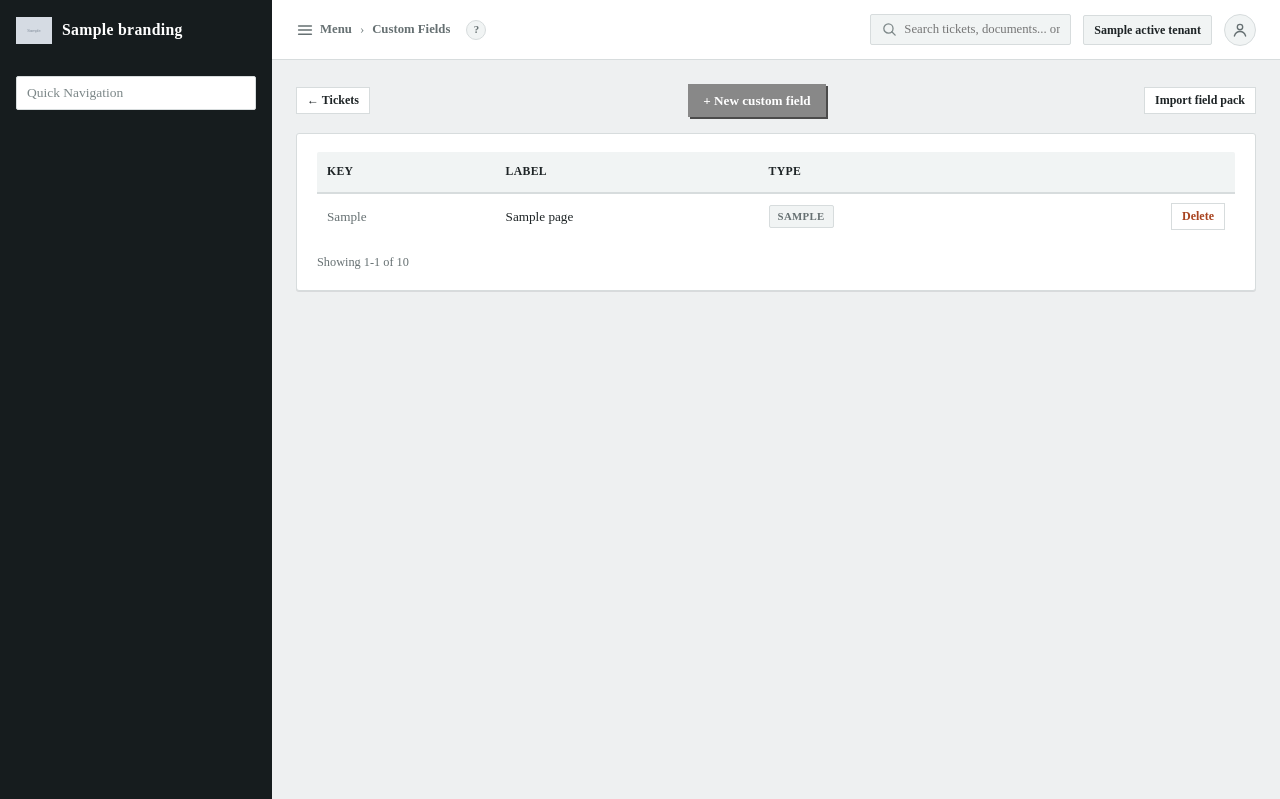
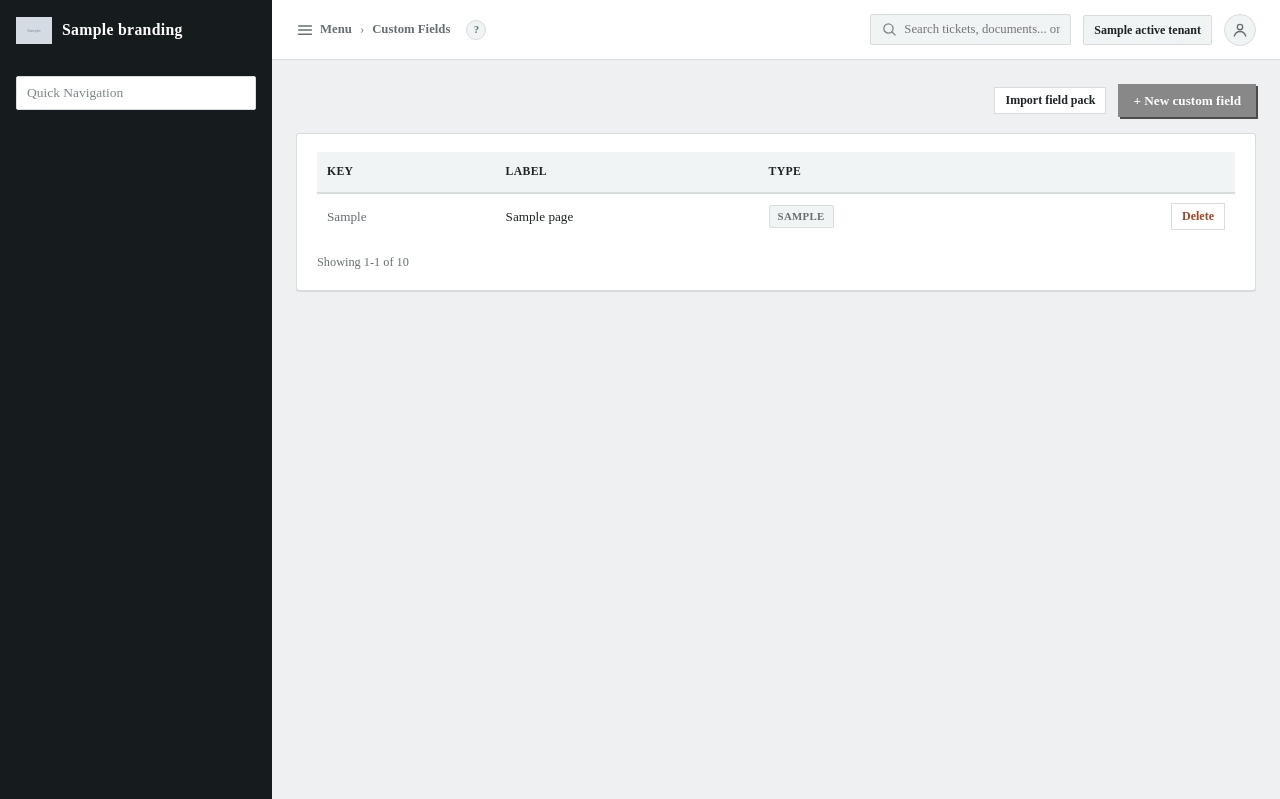
Before and after one commit to timlossev/rain, a Python web app: template backend/src/rain/web/templates/tickets/fields.html in a window 1280 px wide. Shown: the top 799 px of the page. Run offline with Jinja, Linux system fonts and the light colour scheme; the template is opened without the code that fills it: most values are stand-ins (such as "Sample title", 1, 10 or a date in 2020); grey boxes marked "Sample" are stand-in pictures; some libraries are stand-ins or nearby versions.

Commit message:
Fix /tickets/fields toolbar: drop the back link, group the buttons
The default .panel-row is space-between; with three items (a back link,
the primary + New custom field trigger, and Import field pack) that
spread them across the full width, leaving + New custom field floating
alone in the middle instead of grouped with the other action. Same fix
as Documents/Admin Users already use: justify-content:flex-end, no back
link (this page is one click from Tickets via the sidebar already).

Co-Authored-By: Claude Sonnet 5 <noreply@anthropic.com>

```diff
--- a/backend/src/rain/web/templates/tickets/fields.html
+++ b/backend/src/rain/web/templates/tickets/fields.html
@@ -4,10 +4,9 @@
 {% block title %}Custom Fields - {{ branding.instance_name }}{% endblock %}
 {% block help_text %}Define extra fields on tickets - tenant-wide, applying to every ticket type - with a type and select options where applicable.{% endblock %}
 {% block content %}
-<div class="panel-row">
-  <a class="btn btn-sm" href="/tickets">&larr; Tickets</a>
+<div class="panel-row" style="justify-content:flex-end;">
+  <a class="btn btn-sm" href="/tickets/fields/import-pack">Import field pack</a>
   {{ modal.trigger_button("custom-field", "+ New custom field") }}
-  <a class="btn btn-sm" href="/tickets/fields/import-pack">Import field pack</a>
 </div>
 
 <div class="card">
```
